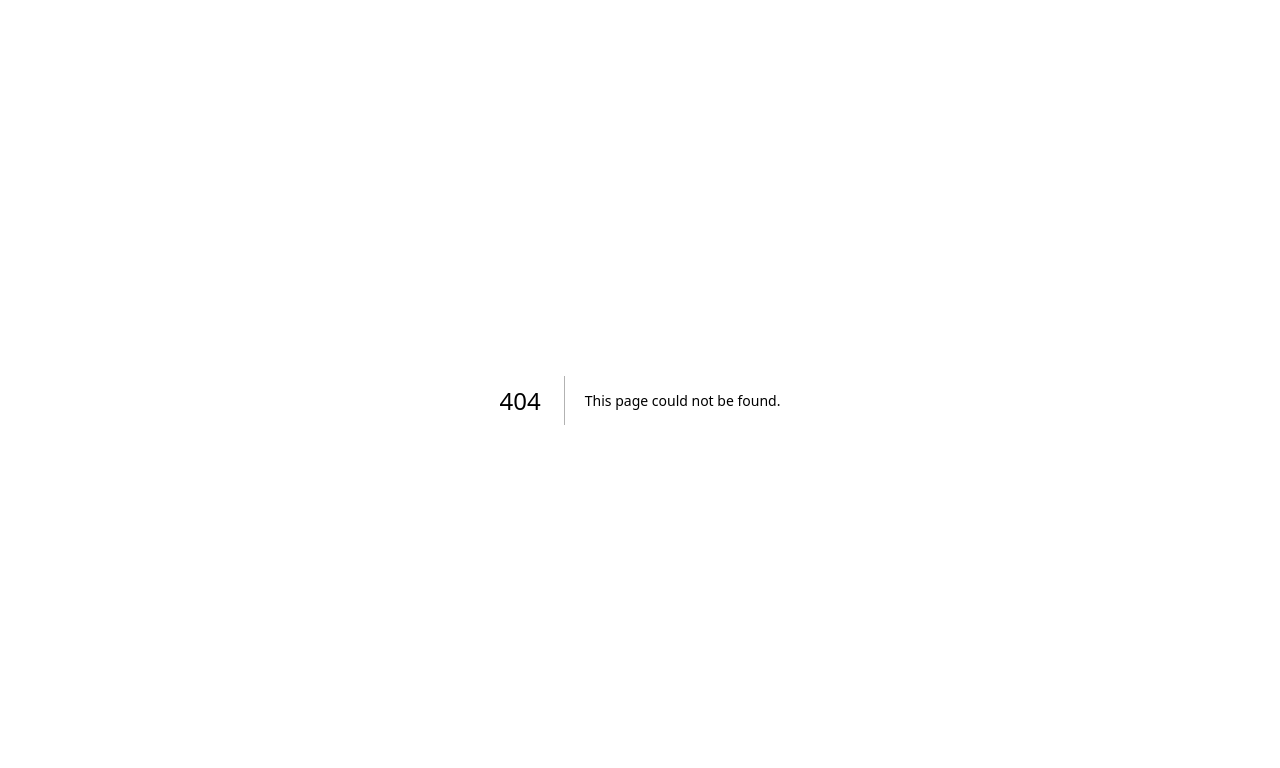
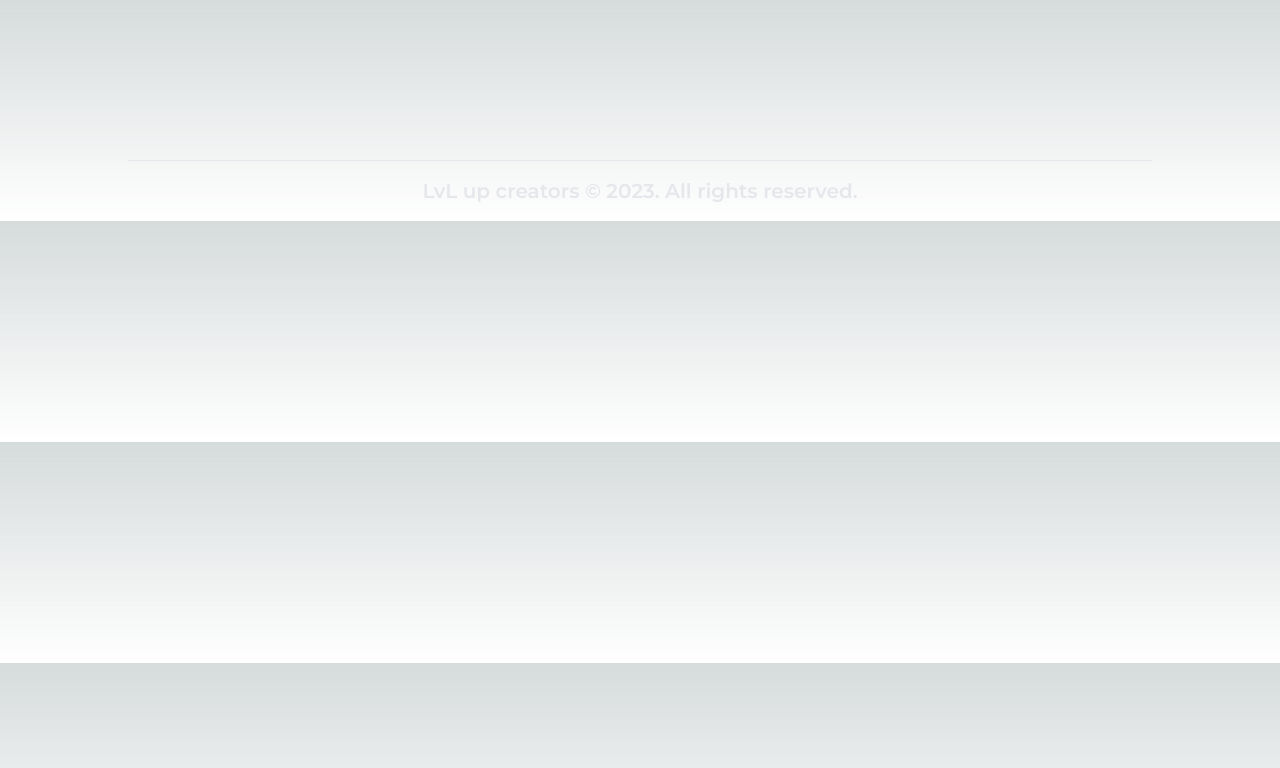
Before and after one commit to Diplo2by/creatorspill, a Next.js app: page /components/Footer in a window 1280 px wide. Before the commit this address had no page. Shown: the top 768 px of the page. Built offline with nearby package versions, Linux system fonts and the light colour scheme; what tailwindcss-animated would draw is missing.

Commit message:
added footer

```diff
--- /dev/null
+++ b/pages/components/Footer.jsx
@@ -0,0 +1,16 @@
+import React from 'react'
+
+const Footer = () => {
+    return (
+        <div className="flex flex-col  items-center w-screen mt-40 snap-start min-[2000px]:mt-0">
+            <hr className='w-[80%]' />
+            <div className="flex justify-center mx-auto">
+                <p className=" my-4 text-center text-gray-200 font-semibold lg:text-xl">
+                    LvL up creators &copy; 2023. All rights reserved.
+                </p>
+            </div>
+        </div>
+    )
+}
+
+export default Footer
```
